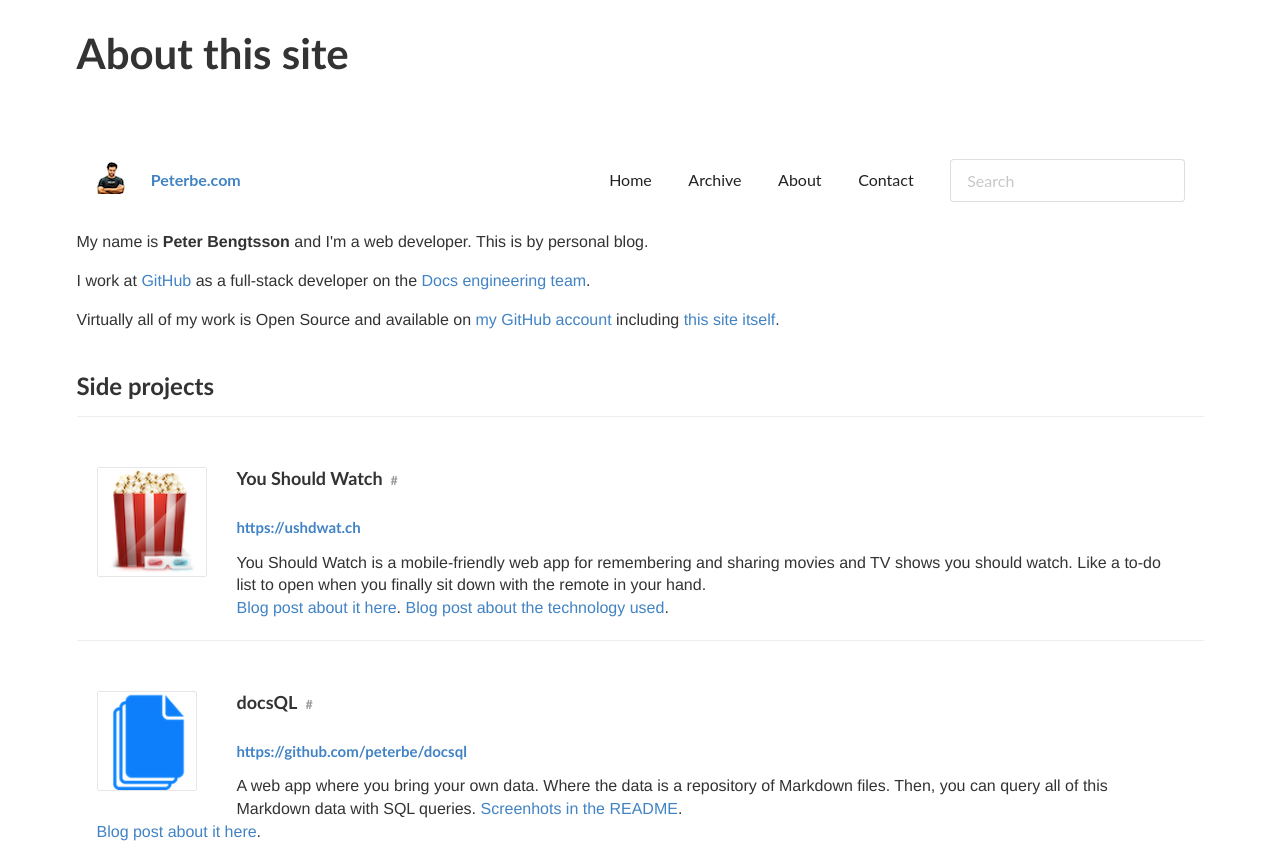
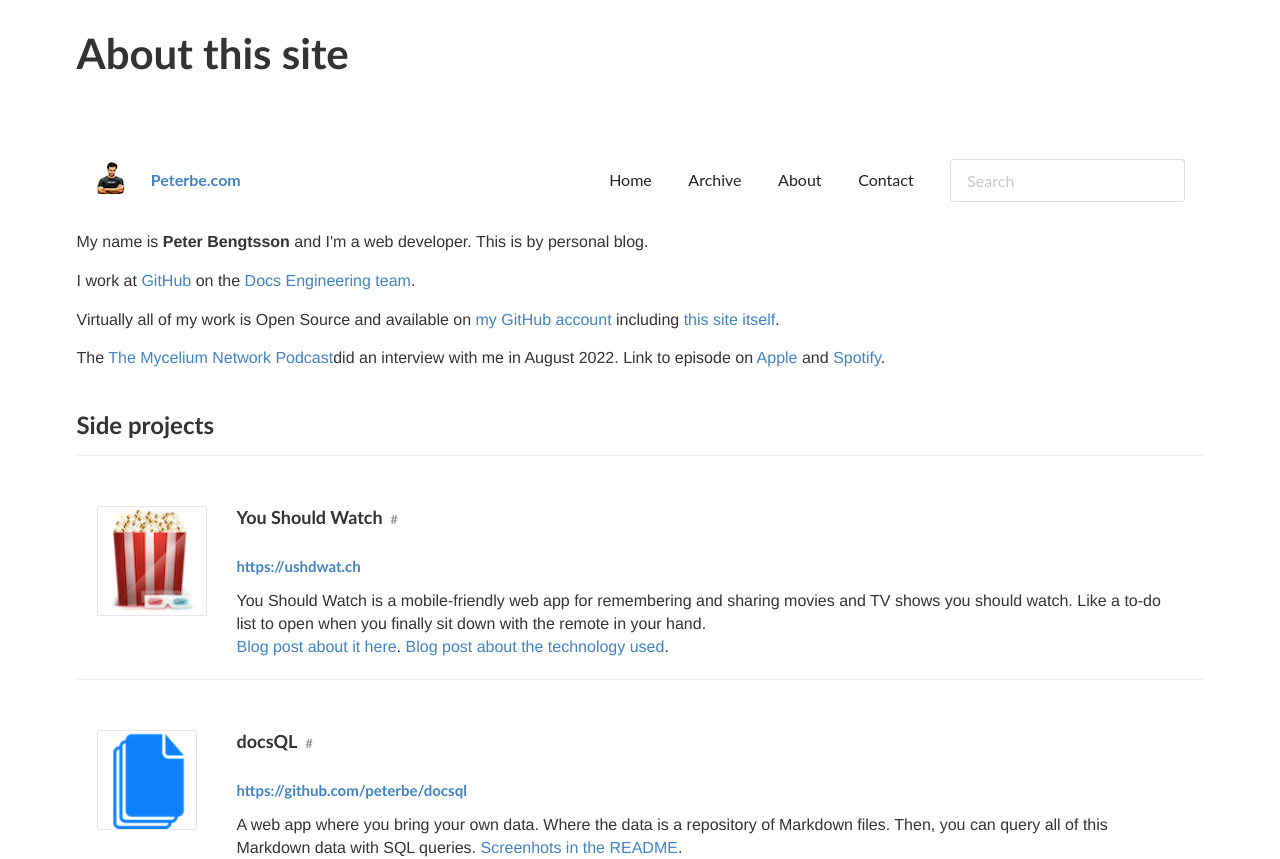
Before and after one commit to peterbe/next-peterbecom, a Next.js app: page /about in a window 1280 px wide. Shown: the top 859 px of the page. Built offline with nearby package versions, Linux system fonts and the light colour scheme.

Commit message:
sass@1.58.3 swr@2.0.4 next@13.2.1 (#234)

```diff
--- a/package.json
+++ b/package.json
@@ -23,15 +23,15 @@
     "got": "12.5.3",
     "http-proxy-middleware": "2.0.6",
     "morgan": "1.10.0",
-    "next": "13.1.6",
+    "next": "13.2.1",
     "quick-lru": "6.1.1",
     "react": "18.2.0",
     "react-dom": "18.2.0",
     "rollbar": "2.26.1",
-    "sass": "1.58.0",
+    "sass": "1.58.3",
     "sharp": "0.31.3",
     "shrink-ray-current": "4.1.3",
-    "swr": "2.0.3",
+    "swr": "2.0.4",
     "throttle-debounce": "5.0.0"
   },
   "devDependencies": {
--- a/src/components/about.tsx
+++ b/src/components/about.tsx
@@ -13,25 +13,34 @@
       <Head>
         <title>{title}</title>
       </Head>
-
       <p>
         My name is <strong>Peter Bengtsson</strong> and I&apos;m a web
         developer. This is by personal blog.
       </p>
       <p>
-        I work at <a href="https://github.com">GitHub</a> as a full-stack
-        developer on the{" "}
-        <a href="https://github.com/github/docs-engineering">
-          Docs engineering team
-        </a>
-        .
+        I work at <a href="https://github.com">GitHub</a> on the{" "}
+        <a href="https://github.com/github/docs">Docs Engineering team</a>.
       </p>
-
       <p>
         Virtually all of my work is Open Source and available on{" "}
         <a href="https://github.com/peterbe">my GitHub account</a> including{" "}
         <a href="https://github.com/peterbe/django-peterbecom">
           this site itself
+        </a>
+        .
+      </p>
+      <p>
+        The{" "}
+        <a href="https://podcasts.apple.com/us/podcast/the-mycelium-network-podcast/id1639357086">
+          The Mycelium Network Podcast
+        </a>
+        did an interview with me in August 2022. Link to episode on{" "}
+        <a href="https://podcasts.apple.com/us/podcast/the-mycelium-network-podcast-with-peter-bengtsson/id1639357086?i=1000577933476">
+          Apple
+        </a>{" "}
+        and{" "}
+        <a href="https://open.spotify.com/episode/2vw6EShZOFdgLBEQPHFsAx?si=637a3ac26b074fe5">
+          Spotify
         </a>
         .
       </p>
```
Also changed, not shown: 1 other file (tests, documents, lock files or other folders).
